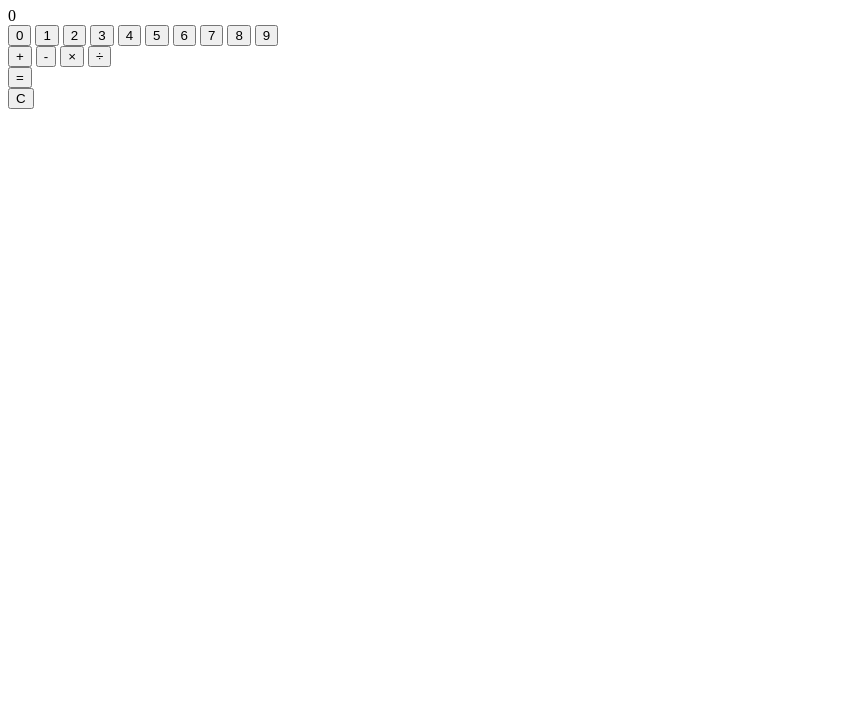
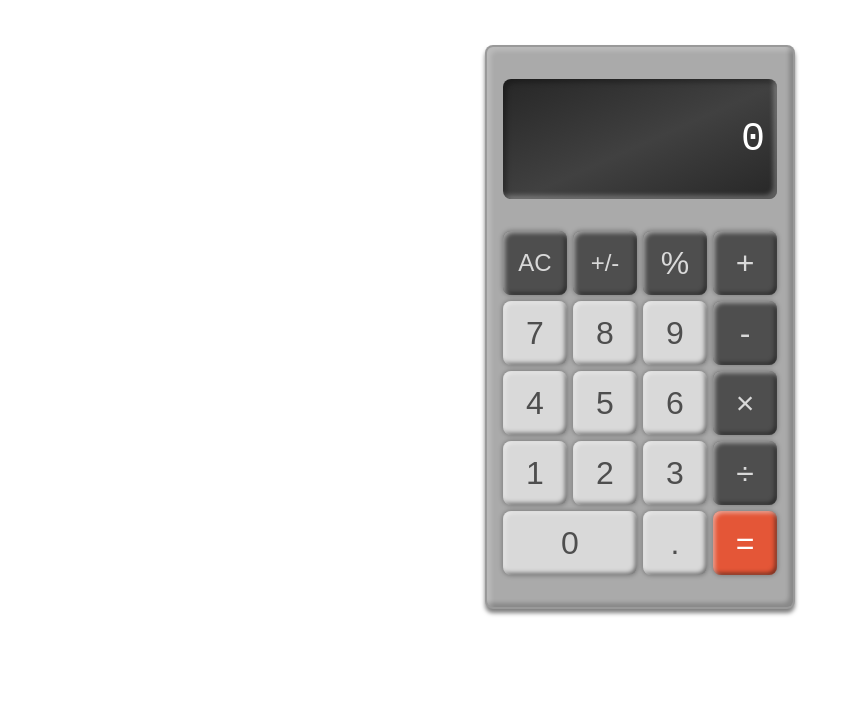
Before and after one commit to nelrnd/calculator, a plain HTML site: page index.html in a window 1280 px wide. Shown: the part 73-800 px from the top of the page, without its empty margins (0-853 px from the left). Drawn offline with Linux system fonts and the light colour scheme.

Commit message:
Create styles and complete html code for calculator

```diff
--- a/index.html
+++ b/index.html
@@ -7,32 +7,35 @@
     <link rel="stylesheet" href="style.css" />
   </head>
   <body>
-    <h1>Calculator</h1>
-
-    <div class="calculator">
+    <div id="calculator">
       <div class="screen">
         <div id="output">0</div>
       </div>
+
       <div class="buttons">
-        <button class="number">0</button>
-        <button class="number">1</button>
-        <button class="number">2</button>
-        <button class="number">3</button>
-        <button class="number">4</button>
-        <button class="number">5</button>
-        <button class="number">6</button>
-        <button class="number">7</button>
-        <button class="number">8</button>
-        <button class="number">9</button>
-        <br />
-        <button class="operator">+</button>
-        <button class="operator">-</button>
-        <button class="operator">×</button>
-        <button class="operator">÷</button>
-        <br />
-        <button class="operate">=</button>
-        <br />
-        <button class="secondary">C</button>
+        <button class="dark small">AC</button>
+        <button class="dark small">+/-</button>
+        <button class="dark">%</button>
+        <button class="dark">+</button>
+
+        <button class="light">7</button>
+        <button class="light">8</button>
+        <button class="light">9</button>
+        <button class="dark">-</button>
+
+        <button class="light">4</button>
+        <button class="light">5</button>
+        <button class="light">6</button>
+        <button class="dark">×</button>
+
+        <button class="light">1</button>
+        <button class="light">2</button>
+        <button class="light">3</button>
+        <button class="dark">÷</button>
+
+        <button class="light large">0</button>
+        <button class="light">.</button>
+        <button class="accent">=</button>
       </div>
     </div>
 
--- a/script.js
+++ b/script.js
@@ -44,3 +44,57 @@ function clear() {
 function getCurrentNumber() {
   return operator ? number2 : number1;
 }
+
+// DOM
+
+const output = document.getElementById('output');
+const numberButtons = document.querySelectorAll('button.digit');
+const operatorsButtons = document.querySelectorAll('button.operator');
+const operateButton = document.querySelector('button.operate');
+
+function updateNumber(digit) {
+  if (operator) {
+    if (number2) {
+      number2 = Number(number2 + digit);
+    } else {
+      number2 = Number(digit);
+    }
+  } else {
+    if (number1) {
+      number1 = Number(number1 + digit);
+    } else {
+      number1 = Number(digit);
+    }
+  }
+}
+
+function displayCurrentNumber() {
+  const number = getCurrentNumber();
+  output.innerText = number;
+}
+
+function handleNumberInput(event) {
+  const digit = event.target.innerText;
+  updateNumber(digit);
+  displayCurrentNumber();
+}
+
+function handleOperatorInput(event) {
+  operator = event.target.innerText;
+}
+
+function handleOperate() {
+  if (!number2) {
+    return;
+  }
+  const result = operate(number1, number2, operator);
+  console.log(number1, ' ', number2)
+  console.log(typeof result)
+  clear();
+  number1 = result;
+  displayCurrentNumber();
+}
+
+numberButtons.forEach((btn) => btn.addEventListener('click', handleNumberInput));
+operatorsButtons.forEach((btn) => btn.addEventListener('click', handleOperatorInput));
+operateButton.addEventListener('click', handleOperate);
--- a/style.css
+++ b/style.css
@@ -1,3 +1,105 @@
-h1 {
-  color: blue
+* {
+  margin: 0;
+  padding: 0;
+  box-sizing: border-box;
 }
+
+body {
+  min-height: 100vh;
+  display: flex;
+  justify-content: center;
+  align-items: center;
+}
+
+#calculator {
+  background-color: #aaa;
+  padding: 32px 16px;
+  border: solid 2px rgba(0, 0, 0, 0.1);
+  box-shadow: inset 4px 4px 4px rgba(255, 255, 255, 0.2), inset -4px -4px 4px rgba(0, 0, 0, 0.2), 0 4px 4px rgba(0, 0, 0, 0.5);
+  border-radius: 8px;
+  display: flex;
+  flex-direction: column;
+  gap: 32px;
+}
+
+.screen {
+  background: linear-gradient(156deg, rgba(0, 0, 0, 0.10) 0%, rgba(255, 255, 255, 0.10) 52.51%, rgba(0, 0, 0, 0.10) 100%), #2B2B2B;
+  height: 120px;
+  padding: 12px;
+  border-radius: 8px;
+  box-shadow: 4px 4px 4px 0px rgba(0, 0, 0, 0.25) inset, -4px -4px 4px 0px rgba(255, 255, 255, 0.25) inset;
+  display: flex;
+  align-items: center;
+}
+
+#output {
+  flex: 1;
+  font-size: 40px;
+  font-family: monospace;
+  text-align: right;
+  color: white;
+}
+
+.buttons {
+  display: grid;
+  grid-template-columns: repeat(4, 1fr);
+  gap: 6px;
+}
+
+button {
+  font-size: 32px;
+  width: 64px;
+  height: 64px;
+  border: none;
+  border-radius: 8px;
+  box-shadow: inset 2px 2px 4px rgba(255, 255, 255, 0.5), inset -2px -2px 4px rgba(0, 0, 0, 0.5), 0 0 4px 1px rgba(0, 0, 0, 0.25);
+  position: relative;
+  cursor: pointer;
+  overflow: hidden;
+  transition: all 0.1s ease-in-out;
+}
+
+button.light {
+  color: #4e4e4e;
+  background-color: #d9d9d9;
+}
+
+button.dark {
+  color: #d9d9d9;
+  background-color: #4e4e4e;
+}
+
+button.accent {
+  color: white;
+  background-color: #E45637;
+}
+
+button.small {
+  font-size: 24px;
+}
+
+button.large {
+  grid-column-end: span 2;
+  width: 100%
+}
+
+button::after {
+  content: '';
+  display: block;
+  background-color: black;
+  position: absolute;
+  top: 0;
+  right: 0;
+  bottom: 0;
+  left: 0;
+  opacity: 0;
+}
+
+button:hover::after {
+  opacity: 0.075;
+}
+
+button:active {
+  transform: translateY(2px) scale(0.99);
+  box-shadow: inset 2px 2px 4px rgba(255, 255, 255, 0.5), inset -2px -2px 4px rgba(0, 0, 0, 0.5), 0 0 4px 1px rgba(0, 0, 0, 0.1);
+}
```
